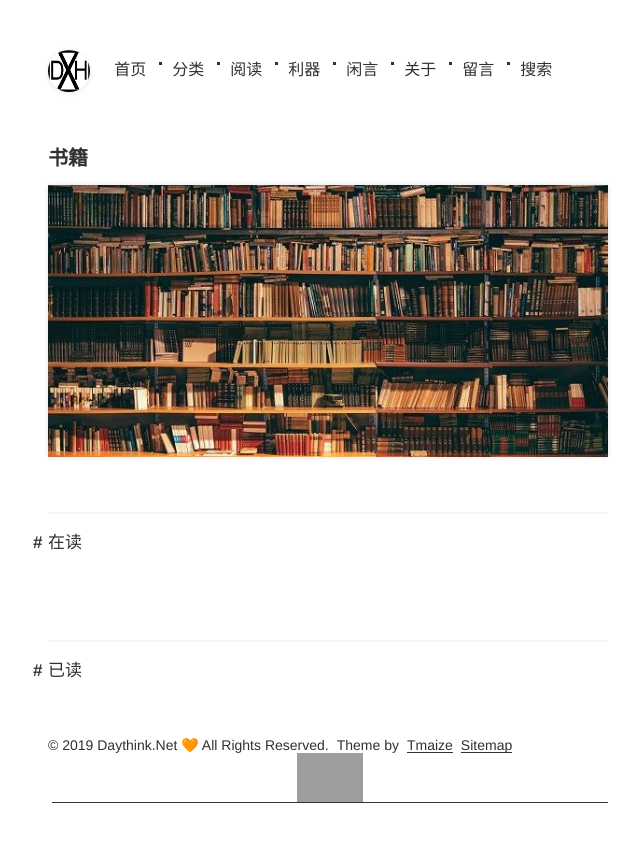
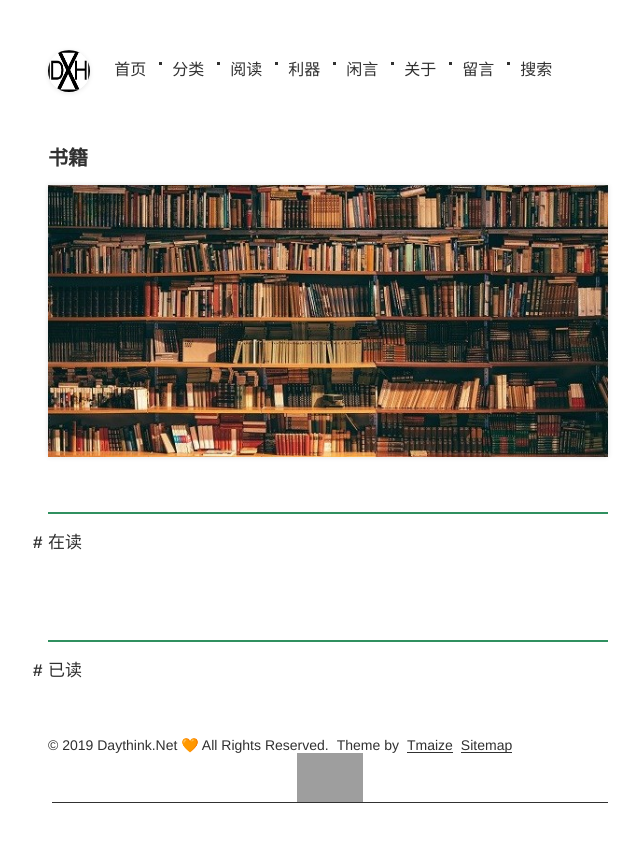
Before and after one commit to Devinteng/blog3, a Jekyll site: the page built from pages/阅读.md, in a window 1280 px wide. Shown: the top 842 px of the page, without its empty margins (312-952 px from the left). Built offline with Jekyll 4.4.1, drawn with Linux system fonts in a browser that asks for light colours; grey boxes are pictures that could not be loaded.

Commit message:
Update blog-post.css

```diff
--- a/static/css/blog-post.css
+++ b/static/css/blog-post.css
@@ -78,7 +78,7 @@
 }
 .post hr {
   margin: 14px 0;
-  border: 1px solid #f5f5f5;
+  border: 1px solid #309060;
   padding: 0;
 }
 .post img {
```
